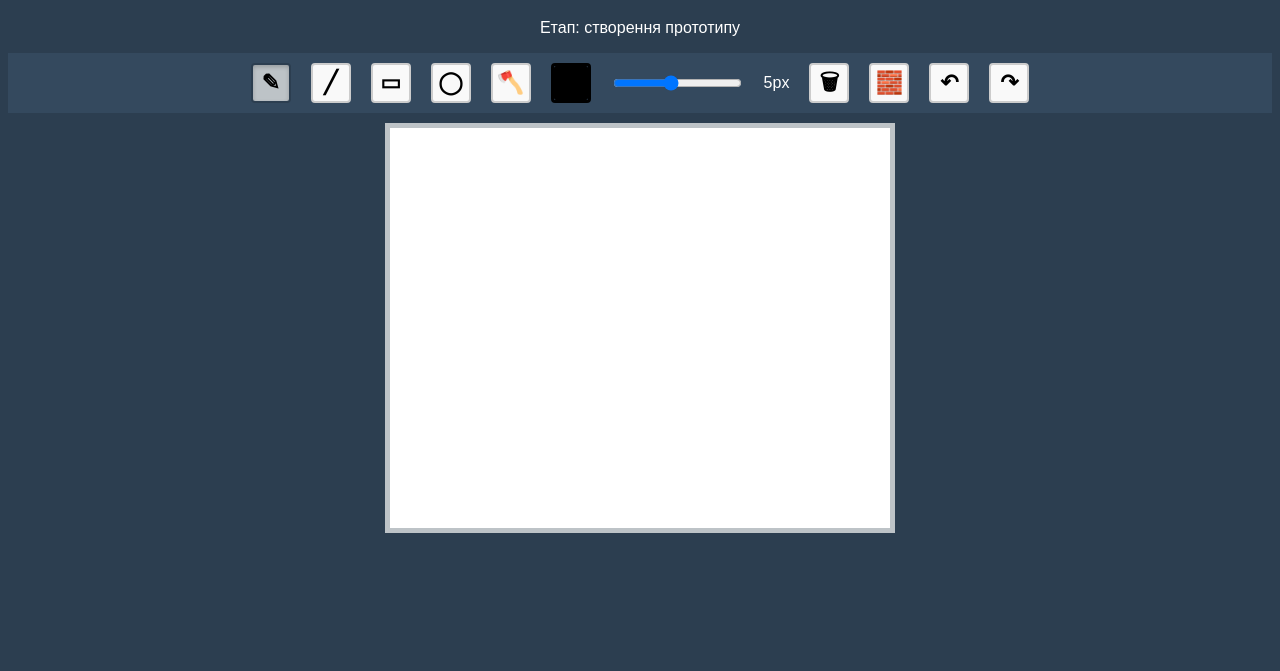
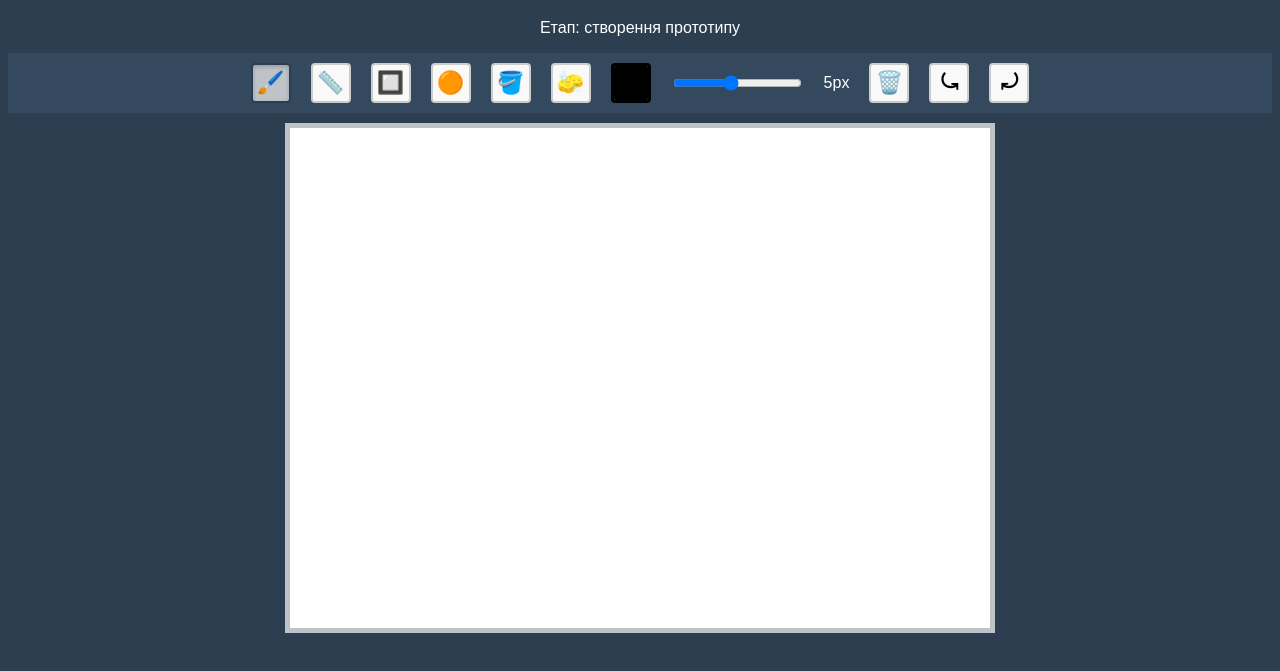
Before and after one commit to Avikett/paint-base_original, a website: page index.html in a window 1280 px wide. Shown: the part 61-732 px from the top of the page. Drawn offline with Linux system fonts and the light colour scheme.

Commit message:
КРок 21

```diff
--- a/index.html
+++ b/index.html
@@ -9,18 +9,16 @@
     <h1>UnityPaint v0.1</h1>
     <p>Етап: створення прототипу</p>
     <!-- Aviket -->
+    <!-- Емодзі кнопок -->
     <div class="controls">
       <button id="brushBtn" class="tool-button active" title="Пензель">
-        &#9998;
+        🖌️
       </button>
-      <button id="lineBtn" class="tool-button" title="Лінія">&#9585;</button>
-      <button id="rectBtn" class="tool-button" title="Прямокутник">
-        &#9645;
-      </button>
-      <button id="circleBtn" class="tool-button" title="Коло">&#9711;</button>
-      <button id="fillBtn" class="tool-button" title="Заливка">
-        &#129683;
-      </button>
+      <button id="lineBtn" class="tool-button" title="Лінія">📏</button>
+      <button id="rectBtn" class="tool-button" title="Прямокутник">🔲</button>
+      <button id="circleBtn" class="tool-button" title="Коло">🟠</button>
+      <button id="fillBtn" class="tool-button" title="Заливка">🪣</button>
+      <button id="eraserBtn" class="tool-button" title="Ластик">🧽</button>
       <input
         type="color"
         id="colorPicker"
@@ -28,26 +26,21 @@
         class="tool-button"
         title="Оберіть колір"
       />
+
       <input type="range" id="lineWidth" min="1" max="10" value="5" />
       <span id="sizeValue">5px</span>
       <button id="clearBtn" class="tool-button" title="Очистити полотно">
-        &#128465;
+        🗑️
       </button>
-
-      <button id="eraserBtn" class="tool-button" title="Ластик">
-        &#129521;
-        <!-- Емодзі гумки -->
-      </button>
-
       <button id="undoBtn" class="tool-button" title="Скасувати (Ctrl+Z)">
-        &#8630;
+        &#10559;
       </button>
       <button id="redoBtn" class="tool-button" title="Повторити (Ctrl+Y)">
-        &#8631;
+        &#10558;
       </button>
     </div>
 
-    <canvas id="board" width="500" height="400"></canvas>
+    <canvas id="board" width="700" height="500"></canvas>
     <script src="script.js"></script>
   </body>
 </html>
--- a/style.css
+++ b/style.css
@@ -78,3 +78,10 @@ select.tool-button {
   border-color: #2c3e50; /* Акцентна рамка */
   box-shadow: inset 0 2px 4px rgba(0, 0, 0, 0.2); /* Ефект натиснутої кнопки */
 }
+/* Робимо стрілки Undo/Redo товстішими та помітнішими */
+#undoBtn,
+#redoBtn {
+  font-weight: 900; /* Максимальна товщина шрифту */
+  font-size: 1.3em; /* Збільшуємо розмір символу на 30% відносно кнопки */
+  line-height: 1; /* Вирівнюємо по вертикалі */
+}
```
